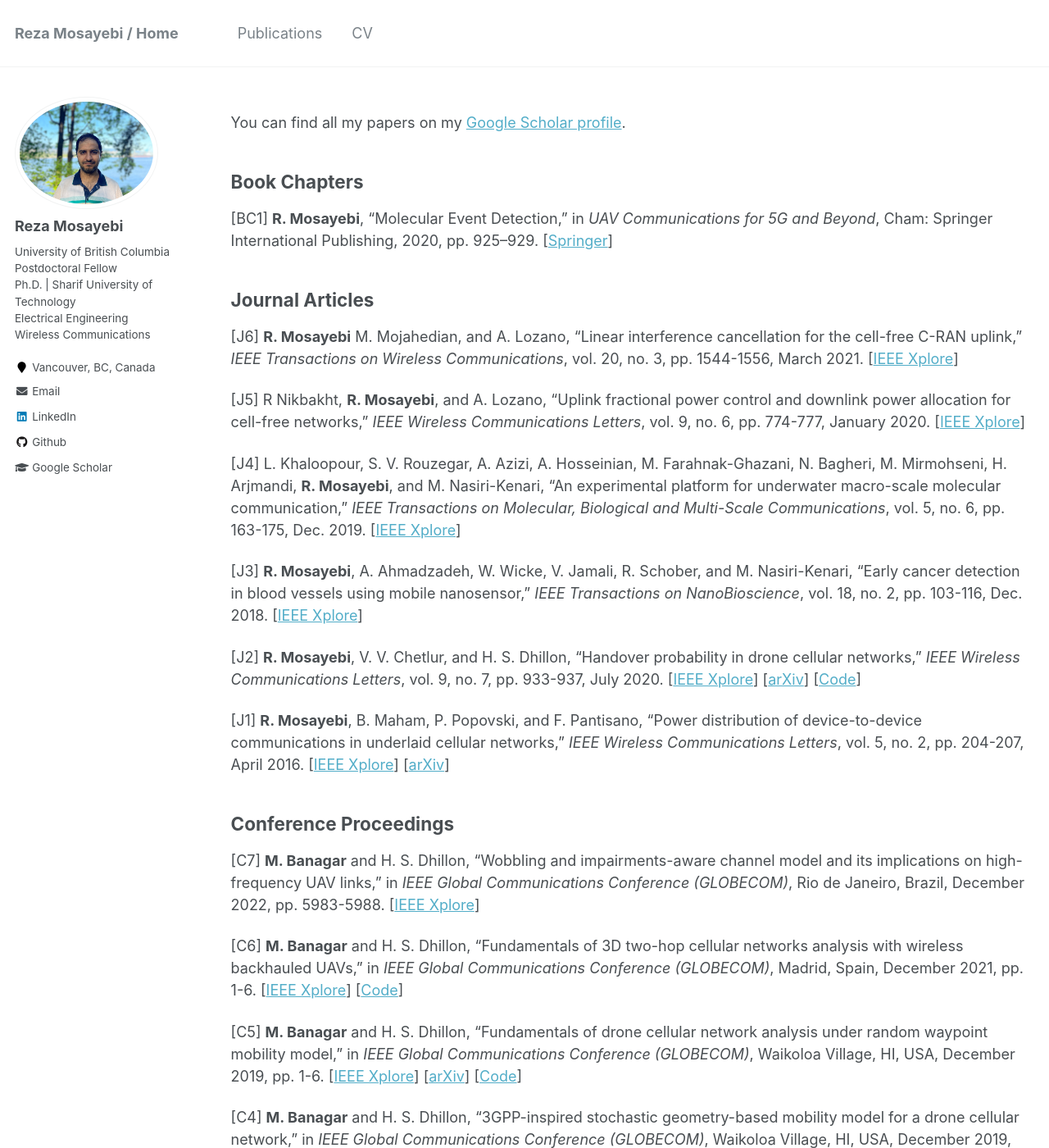
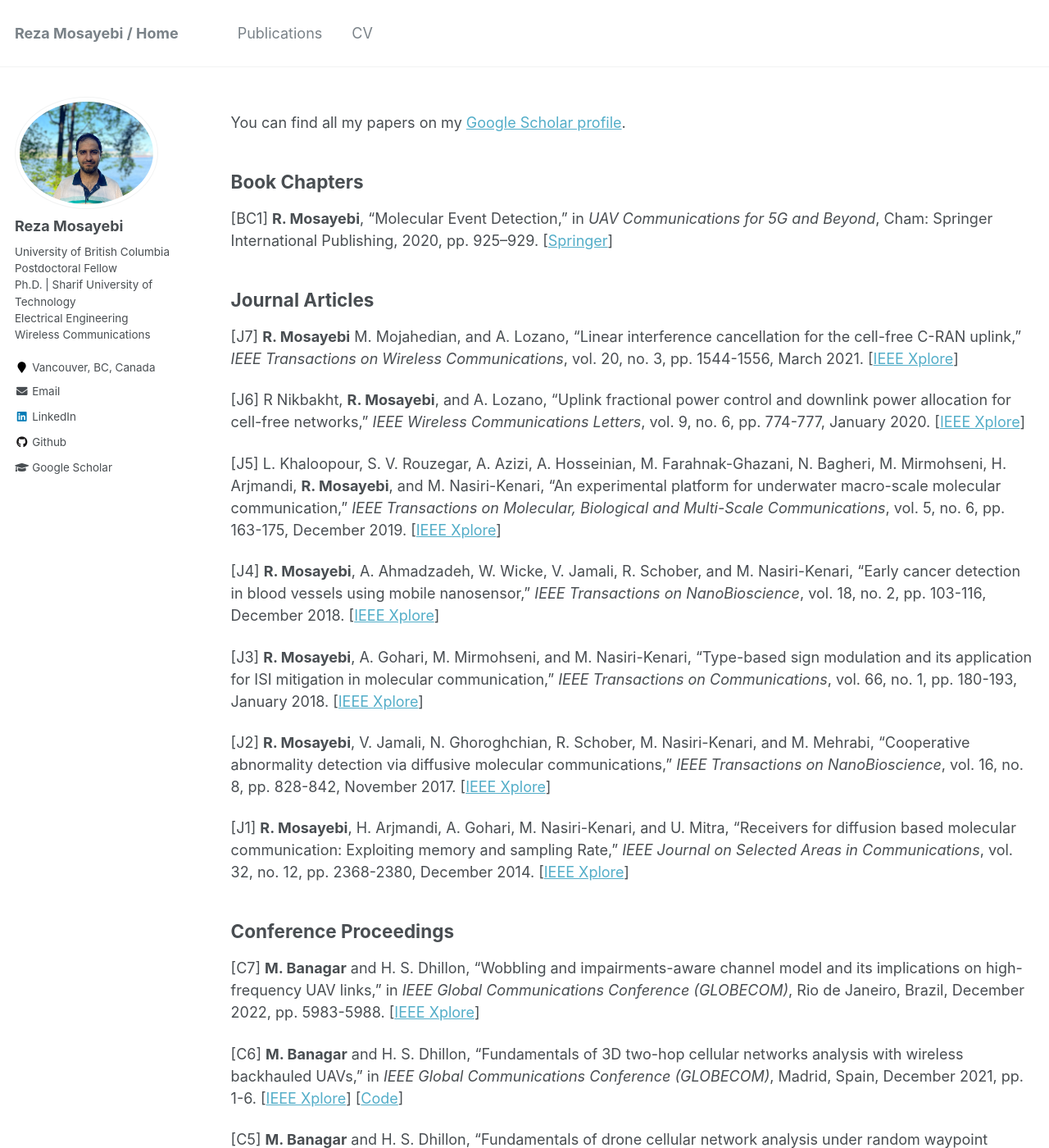
Before and after one commit to rmosayebi/rmosayebi.github.io, a Jekyll site: the page built from _pages/publications.md, in a window 1280 px wide and 1400 px high. Shown: the whole window at 82% size. Built offline with Jekyll 4.4.1, drawn with Linux system fonts in a browser that asks for light colours.

Commit message:
Initial commit

```diff
--- a/_pages/publications.md
+++ b/_pages/publications.md
@@ -16,18 +16,20 @@ Book Chapters
 Journal Articles
 ---------------------
 
-[J6] **R. Mosayebi** M. Mojahedian, and A. Lozano, "Linear interference cancellation for the cell-free C-RAN uplink," *IEEE Transactions on Wireless Communications*, vol.  20,  no. 3,  pp.  1544-1556,  March 2021. [[IEEE Xplore](https://ieeexplore.ieee.org/abstract/document/9247465/)]
+[J7] **R. Mosayebi** M. Mojahedian, and A. Lozano, "Linear interference cancellation for the cell-free C-RAN uplink," *IEEE Transactions on Wireless Communications*, vol.  20,  no. 3,  pp.  1544-1556, March 2021. [[IEEE Xplore](https://ieeexplore.ieee.org/abstract/document/9247465/)]
 
-[J5] R Nikbakht, **R. Mosayebi**, and A. Lozano, "Uplink fractional power control and downlink power allocation for cell-free networks," *IEEE Wireless Communications Letters*, vol.  9,  no.  6,  pp.  774-777, January 2020. [[IEEE Xplore](https://ieeexplore.ieee.org/abstract/document/8968623/)]
+[J6] R Nikbakht, **R. Mosayebi**, and A. Lozano, "Uplink fractional power control and downlink power allocation for cell-free networks," *IEEE Wireless Communications Letters*, vol.  9,  no.  6,  pp.  774-777, January 2020. [[IEEE Xplore](https://ieeexplore.ieee.org/abstract/document/8968623/)]
 
-[J4] L. Khaloopour,  S. V. Rouzegar,  A. Azizi, A. Hosseinian,  M. Farahnak-Ghazani,  N. Bagheri,
-M. Mirmohseni,  H. Arjmandi, **R. Mosayebi**, and M. Nasiri-Kenari, "An experimental platform for underwater macro-scale molecular communication," *IEEE Transactions on Molecular, Biological and Multi-Scale Communications*, vol.  5,  no.  6,  pp. 163-175,  Dec.  2019. [[IEEE Xplore](https://ieeexplore.ieee.org/abstract/document/9027995)]
+[J5] L. Khaloopour,  S. V. Rouzegar,  A. Azizi, A. Hosseinian,  M. Farahnak-Ghazani,  N. Bagheri,
+M. Mirmohseni,  H. Arjmandi, **R. Mosayebi**, and M. Nasiri-Kenari, "An experimental platform for underwater macro-scale molecular communication," *IEEE Transactions on Molecular, Biological and Multi-Scale Communications*, vol.  5,  no.  6,  pp. 163-175, December  2019. [[IEEE Xplore](https://ieeexplore.ieee.org/abstract/document/9027995)]
 
-[J3] **R. Mosayebi**, A. Ahmadzadeh,  W. Wicke,  V. Jamali,  R. Schober,  and M. Nasiri-Kenari, "Early cancer detection in blood vessels using mobile nanosensor," *IEEE Transactions on NanoBioscience*, vol.  18, no.  2, pp.  103-116,  Dec.  2018. [[IEEE Xplore](https://ieeexplore.ieee.org/abstract/document/8567997)]
+[J4] **R. Mosayebi**, A. Ahmadzadeh,  W. Wicke,  V. Jamali,  R. Schober,  and M. Nasiri-Kenari, "Early cancer detection in blood vessels using mobile nanosensor," *IEEE Transactions on NanoBioscience*, vol.  18, no.  2, pp.  103-116, December  2018. [[IEEE Xplore](https://ieeexplore.ieee.org/abstract/document/8567997)]
 
-[J2] **R. Mosayebi**, V. V. Chetlur, and H. S. Dhillon, "Handover probability in drone cellular networks," *IEEE Wireless Communications Letters*, vol. 9, no. 7, pp. 933-937, July 2020. [[IEEE Xplore](https://ieeexplore.ieee.org/abstract/document/9003219)] [[arXiv](https://arxiv.org/abs/2002.06493)] [[Code](https://github.com/mbanagar/Handover-Drones)]
+[J3] **R. Mosayebi**, A. Gohari,  M. Mirmohseni, and M. Nasiri-Kenari, "Type-based sign modulation and its application for ISI mitigation in molecular communication," *IEEE Transactions on Communications*, vol.  66,  no.  1,  pp.  180-193, January  2018. [[IEEE Xplore](https://ieeexplore.ieee.org/abstract/document/8047260)]
 
-[J1] **R. Mosayebi**, B. Maham, P. Popovski, and F. Pantisano, "Power distribution of device-to-device communications in underlaid cellular networks," *IEEE Wireless Communications Letters*, vol. 5, no. 2, pp. 204-207, April 2016. [[IEEE Xplore](https://ieeexplore.ieee.org/abstract/document/7383234)] [[arXiv](https://arxiv.org/abs/1511.04754)]
+[J2] **R. Mosayebi**, V. Jamali,  N. Ghoroghchian,  R. Schober,  M. Nasiri-Kenari,  and M. Mehrabi, "Cooperative abnormality detection via diffusive molecular communications," *IEEE Transactions on NanoBioscience*, vol.  16,  no.  8,  pp.  828-842, November 2017. [[IEEE Xplore](https://ieeexplore.ieee.org/abstract/document/8115299)]
+
+[J1] **R. Mosayebi**, H. Arjmandi, A. Gohari, M. Nasiri-Kenari, and U. Mitra, "Receivers for diffusion based molecular communication: Exploiting memory and sampling Rate," *IEEE Journal on Selected Areas in Communications*, vol.  32,  no.  12,  pp.  2368-2380,  December  2014. [[IEEE Xplore](https://ieeexplore.ieee.org/abstract/document/6949059)]
 
 Conference Proceedings
 ---------------------
```
